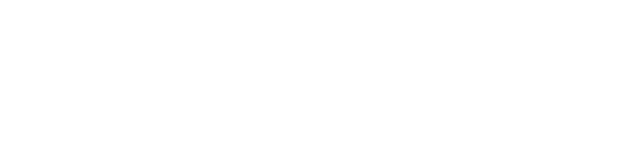
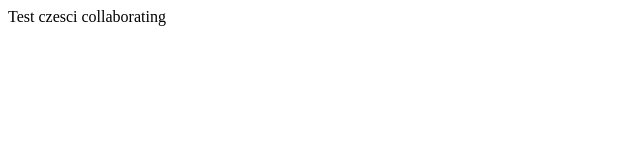
Before and after one commit to Dorota-GLOWACKA/crap-portfolio, a plain HTML site: page index.html in a window 1280 px wide. Shown: the whole page, without its empty margins (0-640 px from the left). Drawn offline with Linux system fonts and the light colour scheme.

Commit message:
added index html

```diff
--- a/index.html
+++ b/index.html
@@ -4,6 +4,6 @@
         <title>crap portfolio</title>
     </head>
     <body>
-
+        Test czesci collaborating
     </body>
 </html>
```
